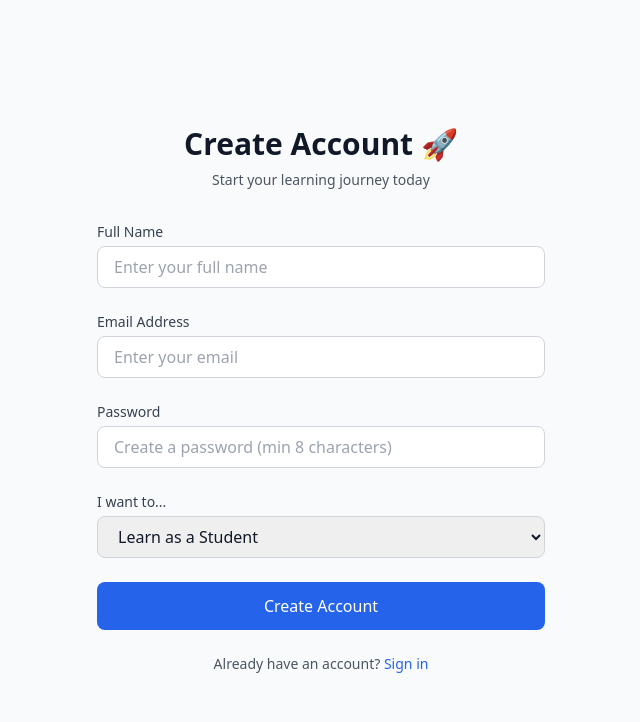
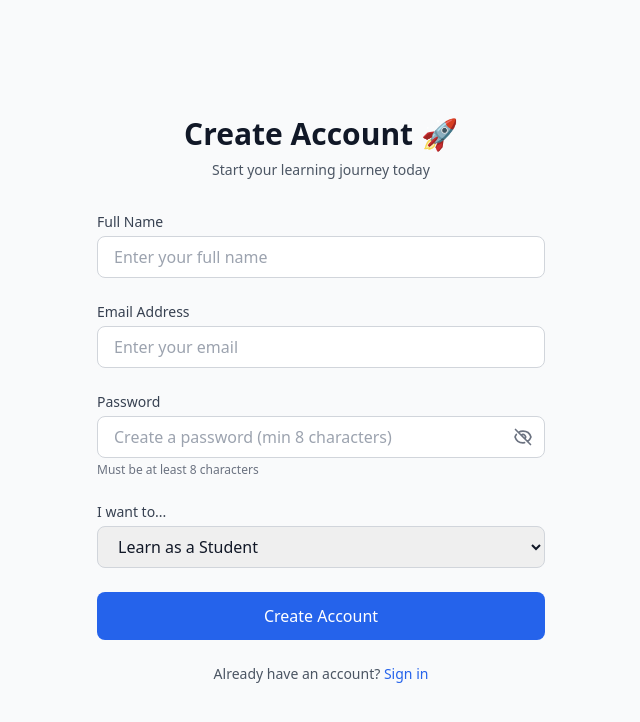
Before and after one commit to PanagiotisDV/elearning-platform-project, a React app in the folder frontend/: page /register in a window 1280 px wide. Shown: the top 722 px of the page, without its empty margins (319-959 px from the left). Built offline with nearby package versions, Linux system fonts and the light colour scheme; no server answers; the HTML template or start-up script is replaced by a standard one.

Commit message:
feat: add show/hide password functionality

```diff
--- a/frontend/src/pages/Login.jsx
+++ b/frontend/src/pages/Login.jsx
@@ -9,22 +9,18 @@
 import { useAuth } from '../context/AuthContext'
 import toast from 'react-hot-toast'
 
-
 const Login = () => {
   const { login } = useAuth()
-
   const navigate = useNavigate()
 
   const [formData, setFormData] = useState({
     email: '',
     password: '',
   })
-
-
   const [isLoading, setIsLoading] = useState(false)
+  const [showPassword, setShowPassword] = useState(false)  // ← ΠΡΟΣΘΗΚΗ
 
   const handleChange = (e) => {
-
     const { name, value } = e.target
     setFormData((prev) => ({
       ...prev,
@@ -32,24 +28,24 @@
     }))
   }
 
-
   const handleSubmit = async (e) => {
     e.preventDefault()
+
     if (!formData.email || !formData.password) {
       toast.error('Please fill in all fields')
       return
     }
+
     setIsLoading(true)
 
     try {
       await login(formData.email, formData.password)
       toast.success('Welcome back! 🎉')
       navigate('/dashboard')
-
     } catch (error) {
+      console.error('Login error:', error)
       const message = error.response?.data?.detail || 'Login failed. Please try again.'
       toast.error(message)
-
     } finally {
       setIsLoading(false)
     }
@@ -59,7 +55,6 @@
     <div className="min-h-screen flex items-center justify-center bg-gray-50 py-12 px-4 sm:px-6 lg:px-8">
       <div className="max-w-md w-full space-y-8">
 
-        {/* Header */}
         <div className="text-center">
           <h2 className="text-3xl font-bold text-gray-900">
             Welcome Back! 👋
@@ -69,10 +64,8 @@
           </p>
         </div>
 
-        {/* Form */}
         <form className="mt-8 space-y-6" onSubmit={handleSubmit}>
 
-          {/* Email */}
           <div>
             <label htmlFor="email" className="block text-sm font-medium text-gray-700">
               Email Address
@@ -91,26 +84,45 @@
             />
           </div>
 
-          {/* Password */}
+          {/* Password with Show/Hide Button */}
           <div>
             <label htmlFor="password" className="block text-sm font-medium text-gray-700">
               Password
             </label>
+            <div className="relative mt-1">
               <input
                 id="password"
                 name="password"
-              type="password"
+                type={showPassword ? 'text' : 'password'}
                 autoComplete="current-password"
                 required
                 value={formData.password}
                 onChange={handleChange}
-              className="input-field mt-1"
+                className="input-field pr-12"
                 placeholder="Enter your password"
                 disabled={isLoading}
               />
+              <button
+                type="button"
+                onClick={() => setShowPassword(!showPassword)}
+                className="absolute right-3 top-1/2 -translate-y-1/2 text-gray-500 hover:text-gray-700 focus:outline-none"
+              >
+                {showPassword ? (
+                  // Eye icon (open)
+                  <svg xmlns="http://www.w3.org/2000/svg" className="h-5 w-5" fill="none" viewBox="0 0 24 24" stroke="currentColor">
+                    <path strokeLinecap="round" strokeLinejoin="round" strokeWidth={2} d="M15 12a3 3 0 11-6 0 3 3 0 016 0z" />
+                    <path strokeLinecap="round" strokeLinejoin="round" strokeWidth={2} d="M2.458 12C3.732 7.943 7.523 5 12 5c4.478 0 8.268 2.943 9.542 7-1.274 4.057-5.064 7-9.542 7-4.477 0-8.268-2.943-9.542-7z" />
+                  </svg>
+                ) : (
+                  // Eye icon (closed)
+                  <svg xmlns="http://www.w3.org/2000/svg" className="h-5 w-5" fill="none" viewBox="0 0 24 24" stroke="currentColor">
+                    <path strokeLinecap="round" strokeLinejoin="round" strokeWidth={2} d="M13.875 18.825A10.05 10.05 0 0112 19c-4.478 0-8.268-2.943-9.543-7a9.97 9.97 0 011.563-3.029m5.858.908a3 3 0 114.243 4.243M9.878 9.878l4.242 4.242M9.88 9.88l-3.29-3.29m7.532 7.532l3.29 3.29M3 3l3.59 3.59m0 0A9.953 9.953 0 0112 5c4.478 0 8.268 2.943 9.543 7a10.025 10.025 0 01-4.132 5.411m0 0L21 21" />
+                  </svg>
+                )}
+              </button>
+            </div>
           </div>
 
-          {/* Submit Button */}
           <button
             type="submit"
             disabled={isLoading}
@@ -129,7 +141,6 @@
             )}
           </button>
 
-          {/* Register Link */}
           <div className="text-center">
             <p className="text-sm text-gray-600">
               Don't have an account?{' '}
--- a/frontend/src/pages/Register.jsx
+++ b/frontend/src/pages/Register.jsx
@@ -2,7 +2,6 @@
  * REGISTER PAGE
  * Σελίδα εγγραφής νέου χρήστη
  */
-
 import React, { useState } from 'react'
 import { Link, useNavigate } from 'react-router-dom'
 import { useAuth } from '../context/AuthContext'
@@ -11,6 +10,7 @@
 const Register = () => {
   const { register } = useAuth()
   const navigate = useNavigate()
+  const [showPassword, setShowPassword] = useState(false)
 
   const [formData, setFormData] = useState({
     email: '',
@@ -48,6 +48,7 @@
       toast.success('Account created! 🎉')
       navigate('/dashboard')
     } catch (error) {
+      console.error('Registration error:', error)
       const message = error.response?.data?.detail || 'Registration failed. Please try again.'
       toast.error(message)
     } finally {
@@ -108,23 +109,44 @@
             />
           </div>
 
-          {/* Password */}
+          {/* Password with Show/Hide */}
           <div>
             <label htmlFor="password" className="block text-sm font-medium text-gray-700">
               Password
             </label>
+            <div className="relative mt-1">
               <input
                 id="password"
                 name="password"
-              type="password"
+                type={showPassword ? 'text' : 'password'}
                 autoComplete="new-password"
                 required
                 value={formData.password}
                 onChange={handleChange}
-              className="input-field mt-1"
+                className="input-field w-full pr-12"
                 placeholder="Create a password (min 8 characters)"
                 disabled={isLoading}
               />
+              <button
+                type="button"
+                onClick={() => setShowPassword(!showPassword)}
+                className="absolute right-3 top-1/2 -translate-y-1/2 text-gray-500 hover:text-gray-700 focus:outline-none"
+              >
+                {showPassword ? (
+                  // Eye open icon (βλέπεις τον κωδικό)
+                  <svg xmlns="http://www.w3.org/2000/svg" className="h-5 w-5" fill="none" viewBox="0 0 24 24" stroke="currentColor">
+                    <path strokeLinecap="round" strokeLinejoin="round" strokeWidth={2} d="M15 12a3 3 0 11-6 0 3 3 0 016 0z" />
+                    <path strokeLinecap="round" strokeLinejoin="round" strokeWidth={2} d="M2.458 12C3.732 7.943 7.523 5 12 5c4.478 0 8.268 2.943 9.542 7-1.274 4.057-5.064 7-9.542 7-4.477 0-8.268-2.943-9.542-7z" />
+                  </svg>
+                ) : (
+                  // Eye closed icon (κρυφός κωδικός)
+                  <svg xmlns="http://www.w3.org/2000/svg" className="h-5 w-5" fill="none" viewBox="0 0 24 24" stroke="currentColor">
+                    <path strokeLinecap="round" strokeLinejoin="round" strokeWidth={2} d="M13.875 18.825A10.05 10.05 0 0112 19c-4.478 0-8.268-2.943-9.543-7a9.97 9.97 0 011.563-3.029m5.858.908a3 3 0 114.243 4.243M9.878 9.878l4.242 4.242M9.88 9.88l-3.29-3.29m7.532 7.532l3.29 3.29M3 3l3.59 3.59m0 0A9.953 9.953 0 0112 5c4.478 0 8.268 2.943 9.543 7a10.025 10.025 0 01-4.132 5.411m0 0L21 21" />
+                  </svg>
+                )}
+              </button>
+            </div>
+            <p className="mt-1 text-xs text-gray-500">Must be at least 8 characters</p>
           </div>
 
           {/* Role */}
```
Lines whose indentation alone changed are shown as unchanged.
